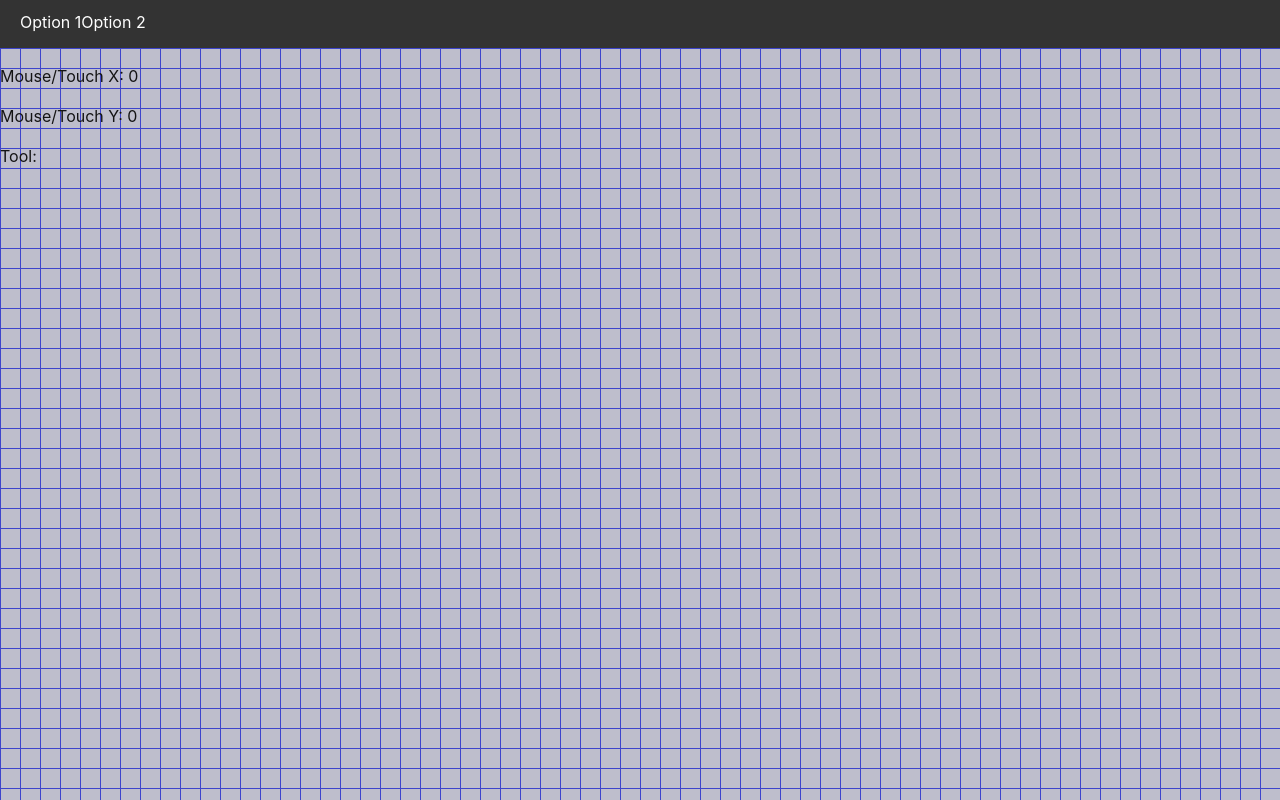
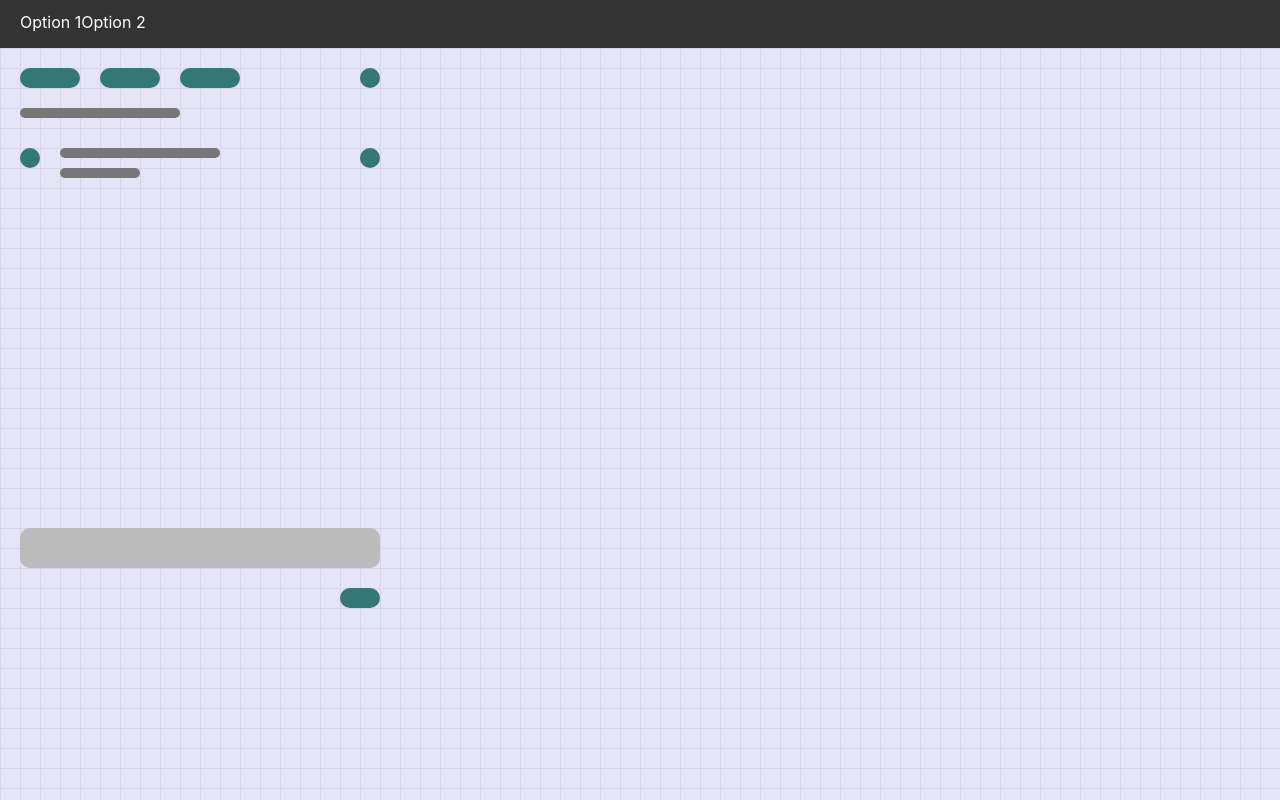
Before and after one commit to Johan-Melin/sketch-ui, a React (Vite) app: page / in a window 1280 px wide. Built offline with nearby package versions, Linux system fonts and the light colour scheme.

Commit message:
add text, btn, interactive

```diff
--- a/src/components/Canvas.jsx
+++ b/src/components/Canvas.jsx
@@ -6,6 +6,28 @@ export default function Canvas({selectedTool}) {
   const topBarHeight = 48;
   const gridSize = 20;
   const [coordinates, setCoordinates] = useState({ x: 0, y: 0 });
+  const [showGrid, ] = useState(true);
+  const data = {
+    rect: {
+      btns: [
+        {x: 1, y: 1, w: 3},
+        {x: 5, y: 1, w: 3},
+        {x: 9, y: 1, w: 3},
+        {x: 18, y: 1, w: 1},
+        {x: 1, y: 5, w: 1},
+        {x: 18, y: 5, w: 1},
+        {x: 17, y: 27, w: 2},
+      ],
+      texts: [
+        {x: 1, y: 3, w: 8},
+        {x: 3, y: 5, w: 8},
+        {x: 3, y: 6, w: 4},
+      ],
+      input: [
+        {x: 1, y: 24, w: 18},
+      ],
+    }
+  }
 
   useEffect(() => {
     const isTouchSupported = 'ontouchstart' in window || navigator.maxTouchPoints;
@@ -34,17 +56,35 @@ export default function Canvas({selectedTool}) {
     setCoordinates({ x: touch.clientX, y: Math.max(touch.clientY, topBarHeight) });
   };
 
-  const canvasClass = selectedTool === 'line' ? styles.horizontalLine : ''
+  const tool = selectedTool === 'line' ? styles.horizontalLine : '';
+  const canvasClass = styles.canvas + (showGrid ? ' ' + styles.grid : '');
+
+  const renderRectangles = (rectangles, className) => {
+    return rectangles.map((r, i) => (
+      <div
+        key={i}
+        className={`${styles.rect} ${className}`}
+        style={{
+          left: r.x * gridSize,
+          top: 48 + r.y * gridSize,
+          width: r.w * gridSize,
+        }}
+      ></div>
+    ));
+  };
 
   return (
-    <div className={styles.canvas}>
+    <div className={canvasClass}>
+      {renderRectangles(data.rect.btns, styles.btn)}
+      {renderRectangles(data.rect.texts, styles.txt)}
+      {renderRectangles(data.rect.input, styles.input)}
       <div
-        className={canvasClass}
+        className={tool}
         style={{ top: 8 + coordinates.y - coordinates.y % gridSize }}
       ></div>
-      <p>Mouse/Touch X: {coordinates.x}</p>
+      {/*<p>Mouse/Touch X: {coordinates.x}</p>
       <p>Mouse/Touch Y: {coordinates.y}</p>
-      <p>Tool: {selectedTool}</p>
+      <p>Tool: {selectedTool}</p>*/}
     </div>
   );
 }
--- a/src/components/Canvas.module.css
+++ b/src/components/Canvas.module.css
@@ -2,15 +2,31 @@
     flex: 1;
     color: #111;
     background-color: #e5e5f7;
-    opacity: 0.8;
-    background-image:  linear-gradient(#444cf7 1px, transparent 1px), linear-gradient(to right, #444cf7 1px, #e5e5f7 1px);
+    z-index: -3;
+}
+
+.grid {
+    background-image:  linear-gradient(#d5d5e7 1px, transparent 1px), linear-gradient(to right, #d5d5e7 1px, #e5e5f7 1px);
     background-size: 20px 20px;
 }
 
-.horizontalLine {
+.rect {
     position: absolute;
-    left: 0;
-    width: 100%;
-    height: 2px;
-    background-color: blue;
+    z-index: -1;
+    border-radius: 10px;
 }
+
+.btn {
+    background-color: #377;
+    height: 20px;
+}
+
+.txt {
+    background-color: #777;
+    height: 10px;
+}
+
+.input {
+    background-color: #bbb;
+    height: 40px;
+}
```
